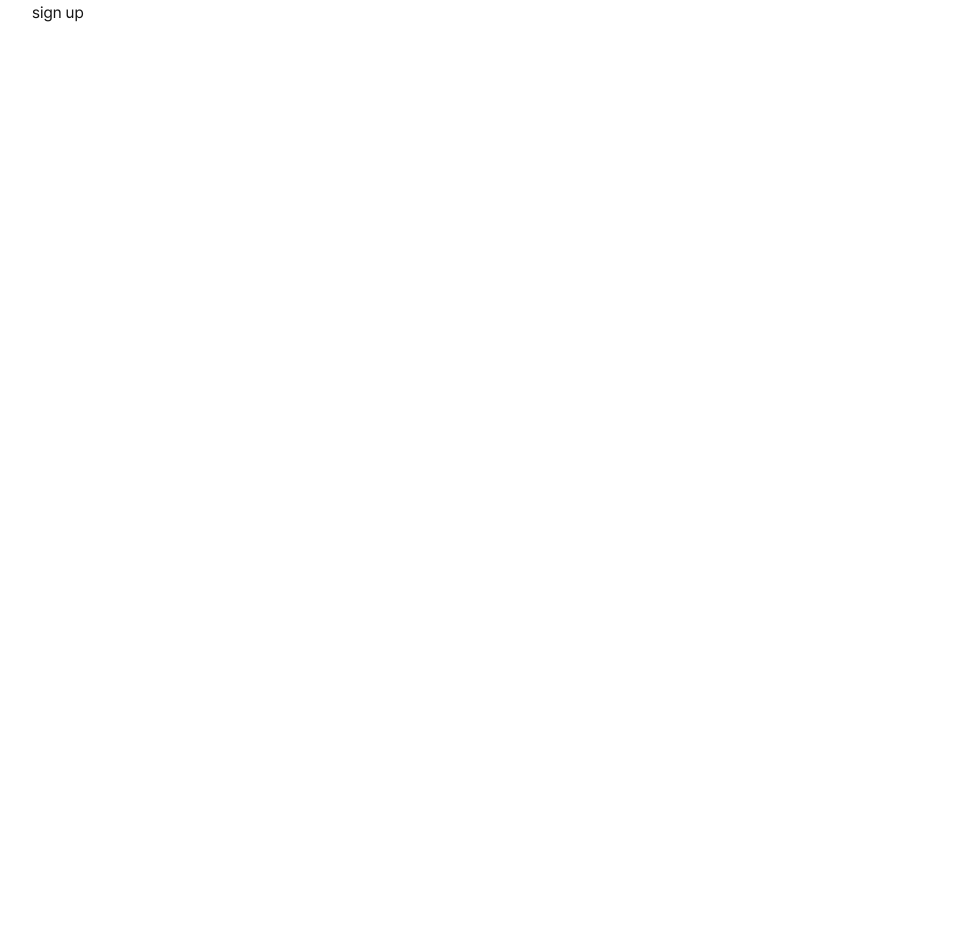
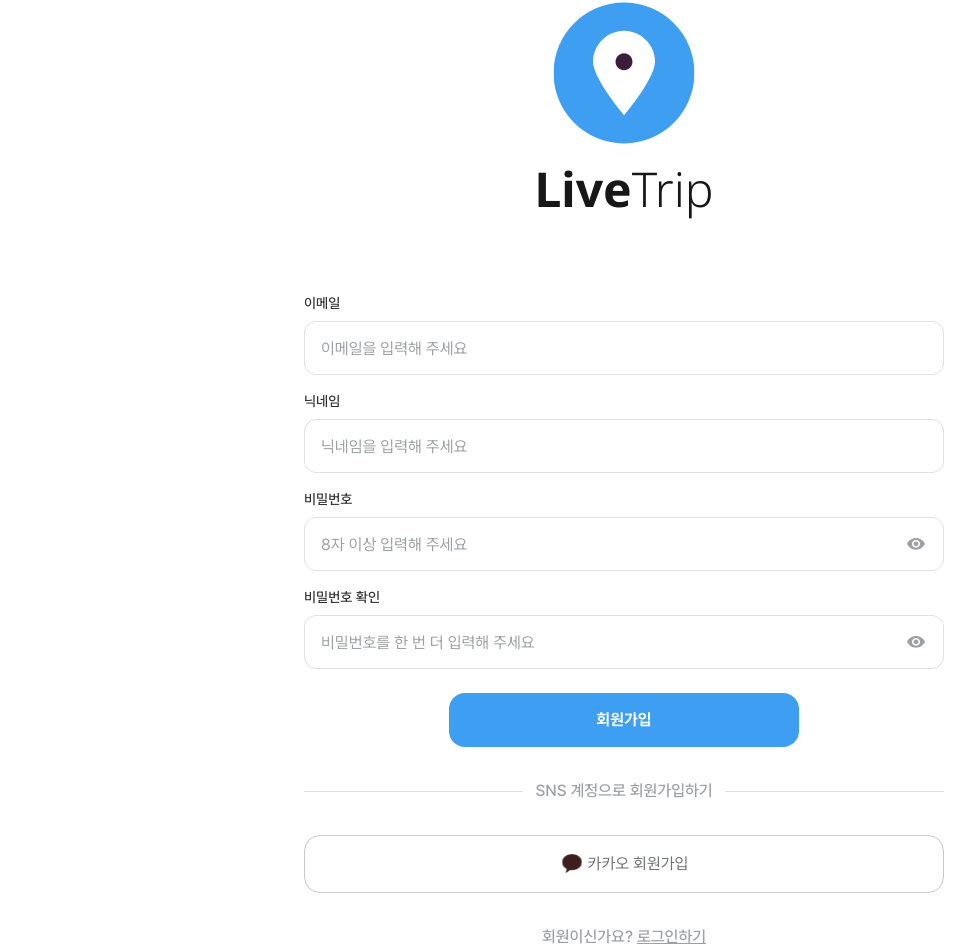
Before and after one commit to sseung30/LiveTrip, a Next.js app: page /auth/signup in a window 1280 px wide. Shown: the part 143-1095 px from the top of the page, without its empty margins (16-991 px from the left). Before the commit the page ends 800 px from the top, so only its background shows below. Built offline with nearby package versions, Linux system fonts and the light colour scheme.

Commit message:
feat: 로그인, 회원가입 페이지 UI 완료 #30

```diff
--- a/src/app/auth/signin/page.tsx
+++ b/src/app/auth/signin/page.tsx
@@ -1,14 +1,33 @@
 import Link from 'next/link';
+import KaKaoAuthButton from '@/domain/auth/components/KaKaoAuthButton';
 import Logo from '@/domain/auth/components/Logo';
 import SignInForm from '@/domain/auth/components/SignInForm';
 
-export default function Page() {
+export default function SignInPage() {
   return (
-    <>
-      <div className='flex-center flex-col gap-7 md:gap-10 xl:gap-20'>
+    <div className='flex-center flex-col'>
+      <div className='flex flex-col gap-7 md:gap-10 xl:gap-20'>
         <Logo />
-        <SignInForm />
+        <div className='flex flex-col gap-5 md:gap-8'>
+          <SignInForm />
+          <div className='flex basis-full items-center gap-3 font-medium text-gray-400'>
+            <div className='h-[1px] grow bg-gray-100' />
+            <div>or</div>
+            <div className='h-[1px] grow bg-gray-100' />
+          </div>
+          <KaKaoAuthButton text='카카오 로그인' />
+          <div className='flex-center gap-1 font-medium text-gray-400'>
+            <span>회원이 아니신가요?</span>
+            <Link
+              href={'/auth/signup'}
+              aria-label='회원가입 페이지로 이동'
+              className='text-gray-400 underline'
+            >
+              회원가입하기
+            </Link>
+          </div>
+        </div>
       </div>
-    </>
+    </div>
   );
 }
--- a/src/app/auth/signup/page.tsx
+++ b/src/app/auth/signup/page.tsx
@@ -1,7 +1,33 @@
-export default function Page() {
+import Link from 'next/link';
+import KaKaoAuthButton from '@/domain/auth/components/KaKaoAuthButton';
+import Logo from '@/domain/auth/components/Logo';
+import SignUpForm from '@/domain/auth/components/SignUpForm';
+
+export default function SignUpPage() {
   return (
-    <>
-      <div className=''>sign up</div>
-    </>
+    <div className='flex-center flex-col'>
+      <div className='flex flex-col gap-7 md:gap-10 xl:gap-20'>
+        <Logo />
+        <div className='flex flex-col gap-5 md:gap-8'>
+          <SignUpForm />
+          <div className='flex basis-full items-center gap-3 font-medium text-gray-400'>
+            <div className='h-[1px] grow bg-gray-100' />
+            <div>SNS 계정으로 회원가입하기</div>
+            <div className='h-[1px] grow bg-gray-100' />
+          </div>
+          <KaKaoAuthButton text='카카오 회원가입' />
+          <div className='flex-center gap-1 font-medium text-gray-400'>
+            <span>회원이신가요?</span>
+            <Link
+              href={'/auth/siinup'}
+              aria-label='로그인 페이지로 이동'
+              className='text-gray-400 underline'
+            >
+              로그인하기
+            </Link>
+          </div>
+        </div>
+      </div>
+    </div>
   );
 }
--- /dev/null
+++ b/src/domain/auth/components/KaKaoAuthButton.tsx
@@ -0,0 +1,16 @@
+'use client';
+
+import Image from 'next/image';
+import kakaoIcon from '@/domain/auth/assets/icon_kakao.svg';
+
+interface KaKaoAuthButtonProps {
+  text: string;
+}
+export default function KaKaoAuthButton({ text }: KaKaoAuthButtonProps) {
+  return (
+    <button className='flex-center hover:bg-gray-25 w-full gap-1 rounded-2xl border-1 border-gray-200 px-10 py-4 text-gray-600 active:bg-gray-50 xl:w-[40rem]'>
+      <Image src={kakaoIcon} width={24} height={24} alt='카카오톡 아이콘' />
+      {text}
+    </button>
+  );
+}
--- a/src/domain/auth/components/SignInForm.tsx
+++ b/src/domain/auth/components/SignUpForm.tsx
@@ -6,11 +6,13 @@ import ButtonSpinner from '@/components/ui/ButtonSpinner';
 import Input from '@/components/ui/Input/Input';
 import { submitForm } from '@/domain/auth/actions/test-submit-form.action';
 
-interface SigninInputs {
+interface SignupInputs {
   email: string;
+  nickname: string;
   password: string;
+  confirmPassword: string;
 }
-export default function SignInForm() {
+export default function SignUpForm() {
   const handleClick = () => {
     console.log('click');
   };
@@ -20,7 +22,7 @@ export default function SignInForm() {
     register,
     handleSubmit,
     formState: { errors },
-  } = useForm<SigninInputs>();
+  } = useForm<SignupInputs>();
 
   return (
     <form
@@ -45,12 +47,39 @@ export default function SignInForm() {
           })}
         />
         <Input
+          label='닉네임'
+          placeholder='닉네임을 입력해 주세요'
+          className='w-full xl:w-[40rem]'
+          error={errors.nickname?.message}
+          {...register('nickname', {
+            required: '닉네임을 입력하세요',
+            minLength: {
+              value: 4,
+              message: '4자 이상 입력해 주세요',
+            },
+          })}
+        />
+        <Input
           label='비밀번호'
-          placeholder='8자 이상 입력해주세요'
+          placeholder='8자 이상 입력해 주세요'
           type='password'
           className='w-full xl:w-[40rem]'
           error={errors.password?.message}
           {...register('password', {
+            required: '비밀번호를 입력하세요',
+            minLength: {
+              value: 8,
+              message: '8자 이상 입력해 주세요',
+            },
+          })}
+        />
+        <Input
+          label='비밀번호 확인'
+          placeholder='비밀번호를 한 번 더 입력해 주세요'
+          type='password'
+          className='w-full xl:w-[40rem]'
+          error={errors.confirmPassword?.message}
+          {...register('confirmPassword', {
             required: '비밀번호를 입력하세요',
             minLength: {
               value: 8,
@@ -67,7 +96,7 @@ export default function SignInForm() {
         height={54}
         onClick={handleClick}
       >
-        {isPending ? <ButtonSpinner /> : '로그인'}
+        {isPending ? <ButtonSpinner /> : '회원가입'}
       </Button>
     </form>
   );
```
Also changed, not shown: src/domain/auth/assets/icon_kakao.svg (added).
